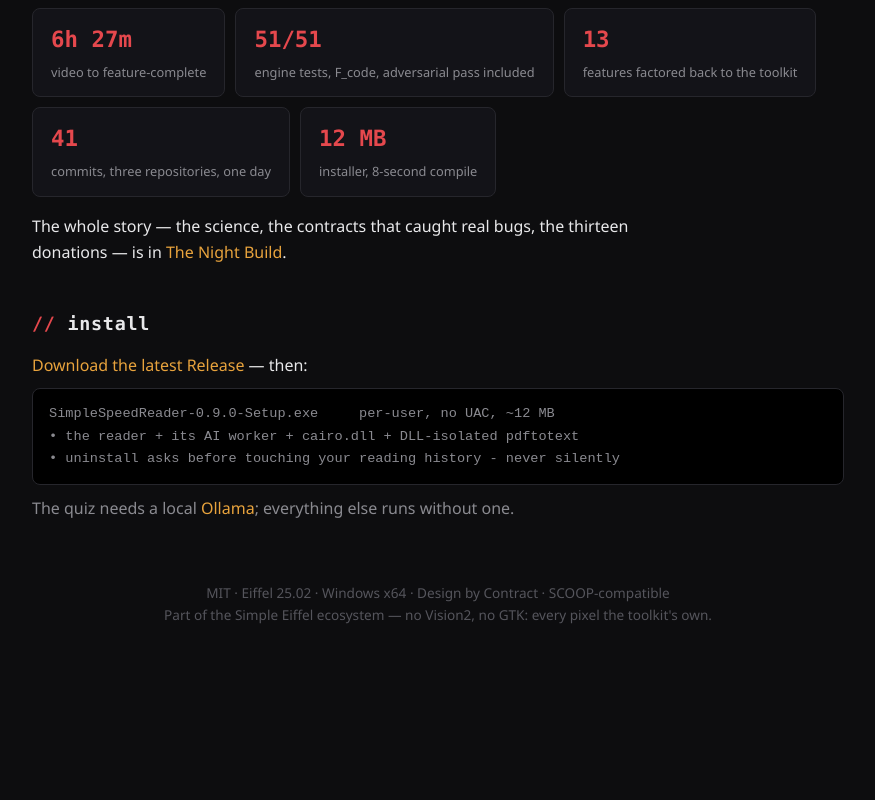
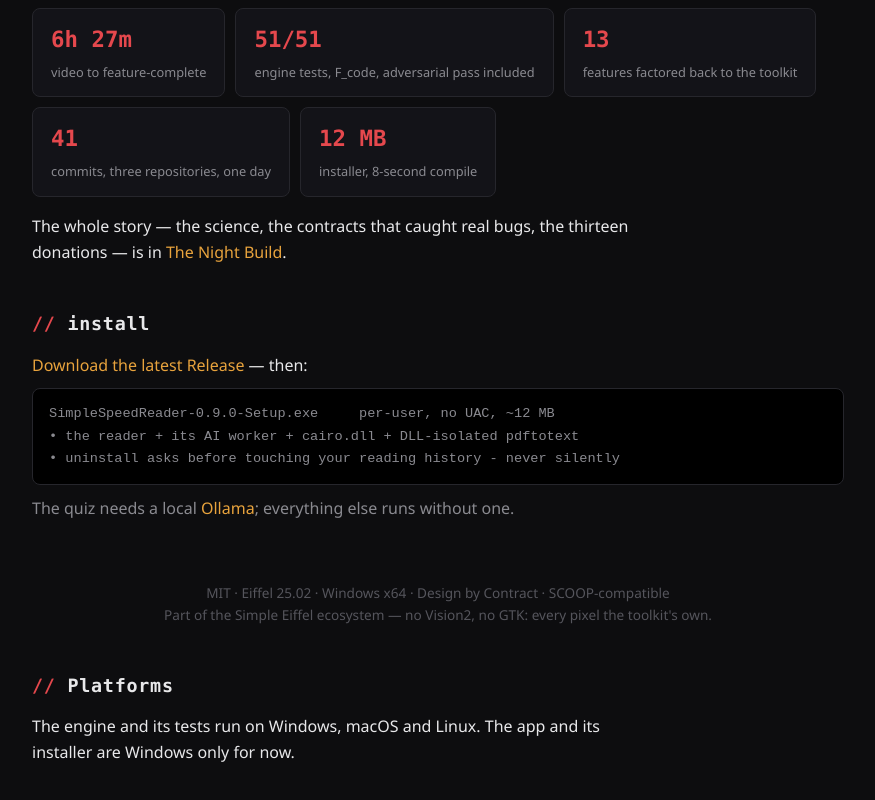
Before and after one commit to simple-eiffel/simple_speed_reader, a plain HTML site: page docs/index.html in a window 1280 px wide. Shown: the part 3190-3990 px from the top of the page, without its empty margins (202-1077 px from the left). Before the commit the page ends 3897 px from the top, so only its background shows below. Drawn offline with Linux system fonts and the light colour scheme.

Commit message:
Docs: a Platforms section (Windows, Linux, macOS), as the README states
port-coordination #22. The docs page now says what the README's badges and platform notes say, so no page reads as Windows only where the library is not.

Co-Authored-By: Claude Opus 5.5 <noreply@anthropic.com>
Claude-Session: https://claude.ai/code/session_01LuozTCfTDQFZxgtKZj5Qo8

```diff
--- a/docs/index.html
+++ b/docs/index.html
@@ -201,6 +201,11 @@
 
   <footer>MIT &middot; Eiffel 25.02 &middot; Windows x64 &middot; Design by Contract &middot; SCOOP-compatible<br>
   Part of the Simple Eiffel ecosystem &mdash; no Vision2, no GTK: every pixel the toolkit's own.</footer>
+
+        <section id="platforms">
+            <h2>Platforms</h2>
+            <p>The engine and its tests run on Windows, macOS and Linux. The app and its installer are Windows only for now.</p>
+        </section>
 </main>
 </body>
 </html>
```
